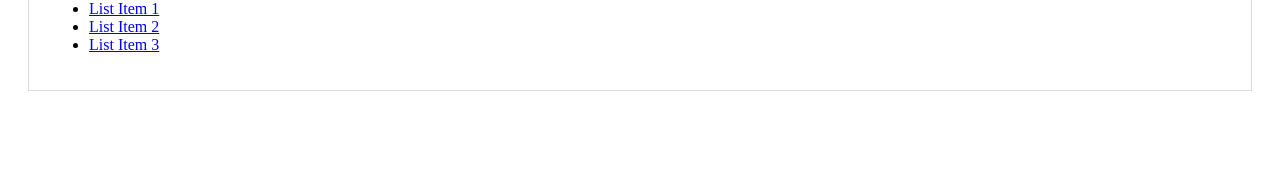
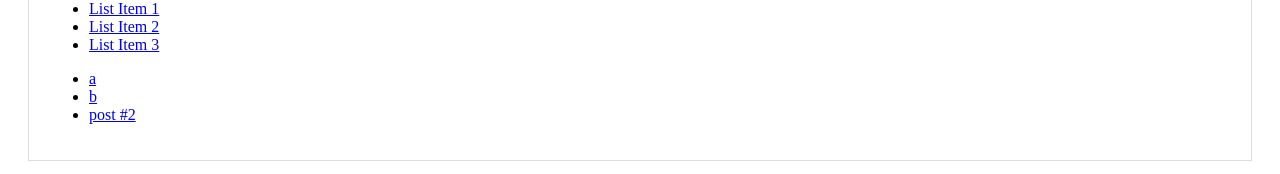
Before and after one commit to Yonkai/BBS, a Next.js app: page / in a window 1280 px wide. Shown: the part 139-313 px from the top of the page. Built offline with nearby package versions, Linux system fonts and the light colour scheme.

Commit message:
Integrated expressjs

```diff
--- a/package.json
+++ b/package.json
@@ -4,9 +4,9 @@
   "description": "\"Bulletin Board System\"",
   "main": "index.js",
   "scripts": {
-    "dev": "next",
+    "dev": "node server.js",
     "build": "next build",
-    "start": "next start"
+    "start": "NODE_ENV=production node server.js"
   },
   "repository": {
     "type": "git",
@@ -20,6 +20,7 @@
   },
   "homepage": "https://github.com/Yonkai/BBS#readme",
   "dependencies": {
+    "express": "^4.16.4",
     "next": "^8.0.0",
     "react": "^16.8.1",
     "react-dom": "^16.8.1"
--- /dev/null
+++ b/pages/a.js
@@ -0,0 +1 @@
+export default () => <div>b</div>
--- /dev/null
+++ b/pages/b.js
@@ -0,0 +1 @@
+export default () => <div>a</div>
--- a/pages/index.js
+++ b/pages/index.js
@@ -1,5 +1,6 @@
-import Layout from '../components/MyLayout.js'
-import Link from 'next/link'
+import Layout from '../components/MyLayout.js';
+import React from 'react';
+import Link from 'next/link';
 
 const PostLink = (props) => (
   <li>
@@ -17,5 +18,22 @@ export default () => (
       <PostLink title="List Item 2"/>
       <PostLink title="List Item 3"/>
     </ul>
+  <ul>
+    <li>
+      <Link href='/b' as='/a'>
+        <a>a</a>
+      </Link>
+    </li>
+    <li>
+      <Link href='/a' as='/b'>
+        <a>b</a>
+      </Link>
+    </li>
+    <li>
+      <Link href={{ pathname: '/post', query: { id: '2000' } }} as='/posts/2'>
+        <a>post #2</a>
+      </Link>
+    </li>
+  </ul>
   </Layout>
 )
```
Also changed, not shown: pages/post.js (+10 -2 lines), server.js (added, +32 -0 lines), 1 other file (tests, documents, lock files or other folders).
